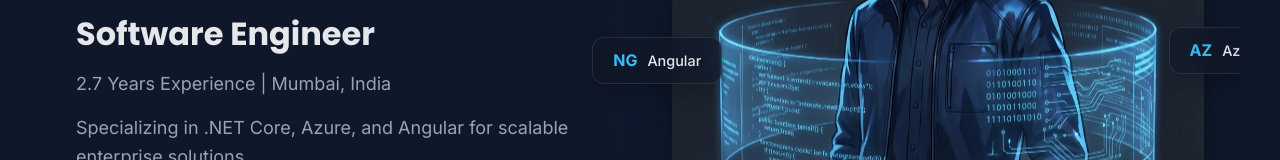
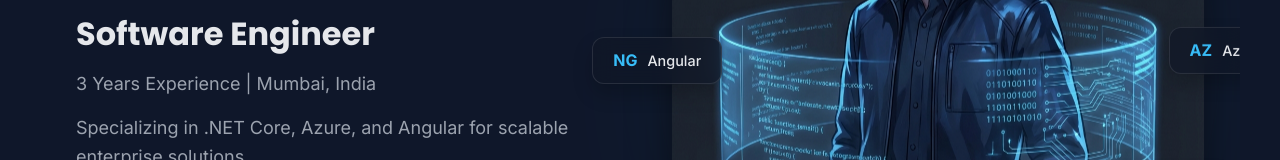
Before and after one commit to kartikchawan9-lab/Portfolio-Angular19, an Angular app: page / in a window 1280 px wide. Shown: the part 354-514 px from the top of the page. Built offline with nearby package versions, Linux system fonts and the light colour scheme.

Commit message:
Updated hero text from 2.7 to 3

```diff
--- a/src/app/components/hero/hero.html
+++ b/src/app/components/hero/hero.html
@@ -4,7 +4,7 @@
             <div class="badge">Available for Work</div>
             <h1>Hello, I'm <span class="gradient-text">Shambuling Chawan</span></h1>
             <h2 style="font-size: 2rem; margin-bottom: 1rem; color: var(--text-primary);">Software Engineer</h2>
-            <p>2.7 Years Experience | Mumbai, India</p>
+            <p>3 Years Experience | Mumbai, India</p>
             <p style="margin-top: -1.5rem;">Specializing in .NET Core, Azure, and Angular for scalable enterprise
                 solutions.</p>
 
```
